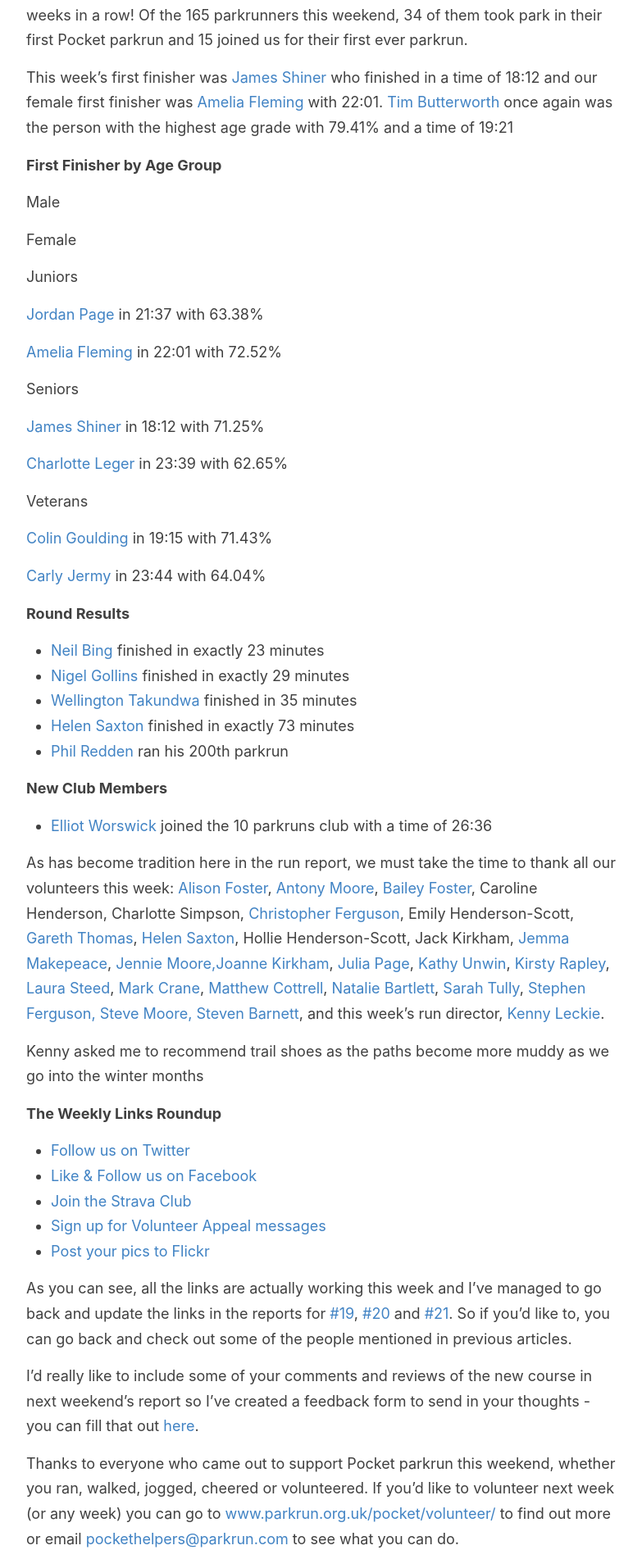
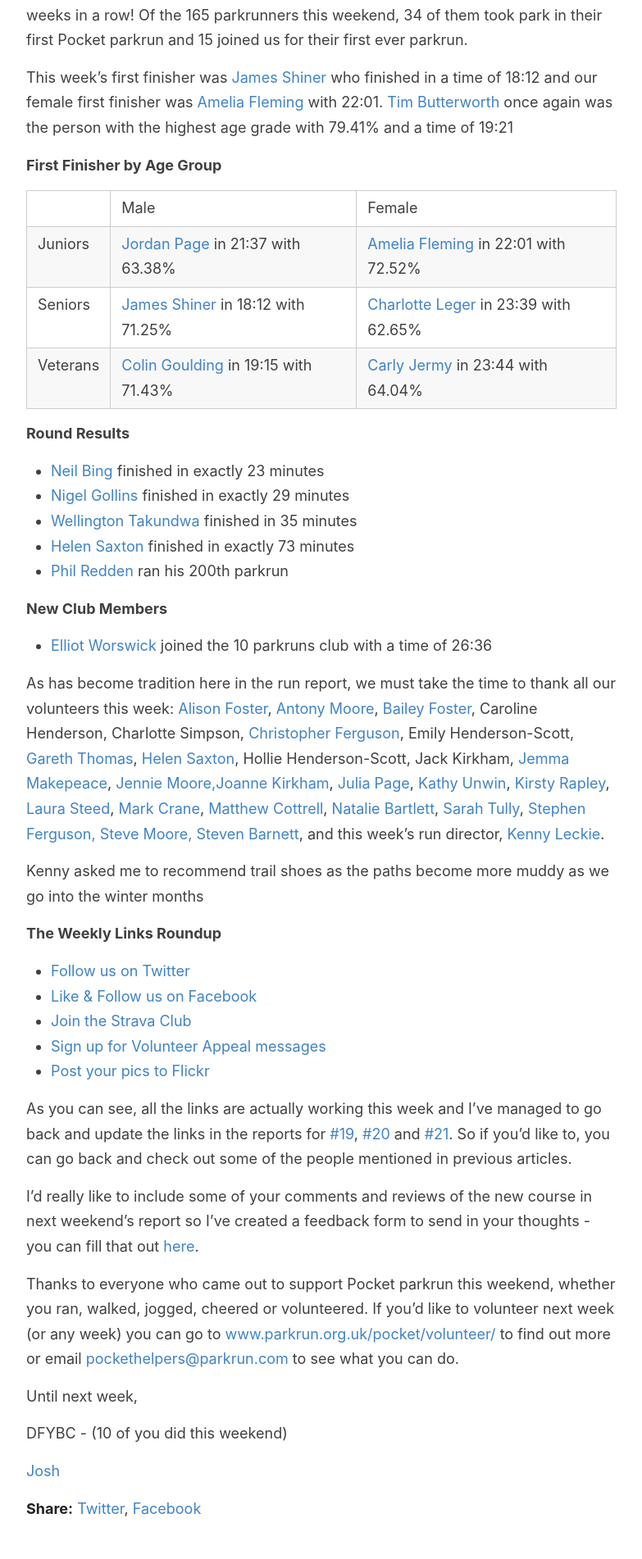
Before and after one commit to josh-justjosh/blog, a Jekyll site: the page built from _posts/2018-11-10-Pp-#22-RR.md, in a window 1280 px wide. Shown: the part 438-2340 px from the top of the page at 82% size, without its empty margins (248-1031 px from the left). Built offline with Jekyll 4.4.1, drawn with Linux system fonts in a browser that asks for light colours.

Commit message:
Update 2018-11-10-Pp-#22-RR.md

```diff
--- a/_posts/2018-11-10-Pp-#22-RR.md
+++ b/_posts/2018-11-10-Pp-#22-RR.md
@@ -11,27 +11,10 @@
 
 **First Finisher by Age Group**
 
-Male
-
-Female
-
-Juniors
-
-[Jordan Page](http://www.parkrun.org.uk/pocket/results/latestresults/athletehistory?athleteNumber=4731460) in 21:37 with 63.38%
-
-[Amelia Fleming](http://www.parkrun.org.uk/pocket/results/latestresults/athletehistory?athleteNumber=3014582) in 22:01 with 72.52%
-
-Seniors
-
-[James Shiner](http://www.parkrun.org.uk/pocket/results/latestresults/athletehistory?athleteNumber=2596562) in 18:12 with 71.25%
-
-[Charlotte Leger](http://www.parkrun.org.uk/pocket/results/latestresults/athletehistory?athleteNumber=3480844) in 23:39 with 62.65%
-
-Veterans
-
-[Colin Goulding](http://www.parkrun.org.uk/pocket/results/latestresults/athletehistory?athleteNumber=4018) in 19:15 with 71.43%
-
-[Carly Jermy](http://www.parkrun.org.uk/pocket/results/latestresults/athletehistory?athleteNumber=97524) in 23:44 with 64.04%
+|  | Male | Female |
+| Juniors | [Jordan Page](http://www.parkrun.org.uk/pocket/results/latestresults/athletehistory?athleteNumber=4731460) in 21:37 with 63.38% | [Amelia Fleming](http://www.parkrun.org.uk/pocket/results/latestresults/athletehistory?athleteNumber=3014582) in 22:01 with 72.52% |
+| Seniors | [James Shiner](http://www.parkrun.org.uk/pocket/results/latestresults/athletehistory?athleteNumber=2596562) in 18:12 with 71.25% | [Charlotte Leger](http://www.parkrun.org.uk/pocket/results/latestresults/athletehistory?athleteNumber=3480844) in 23:39 with 62.65% |
+| Veterans | [Colin Goulding](http://www.parkrun.org.uk/pocket/results/latestresults/athletehistory?athleteNumber=4018) in 19:15 with 71.43% | [Carly Jermy](http://www.parkrun.org.uk/pocket/results/latestresults/athletehistory?athleteNumber=97524) in 23:44 with 64.04% |
 
 **Round Results**
 
```
